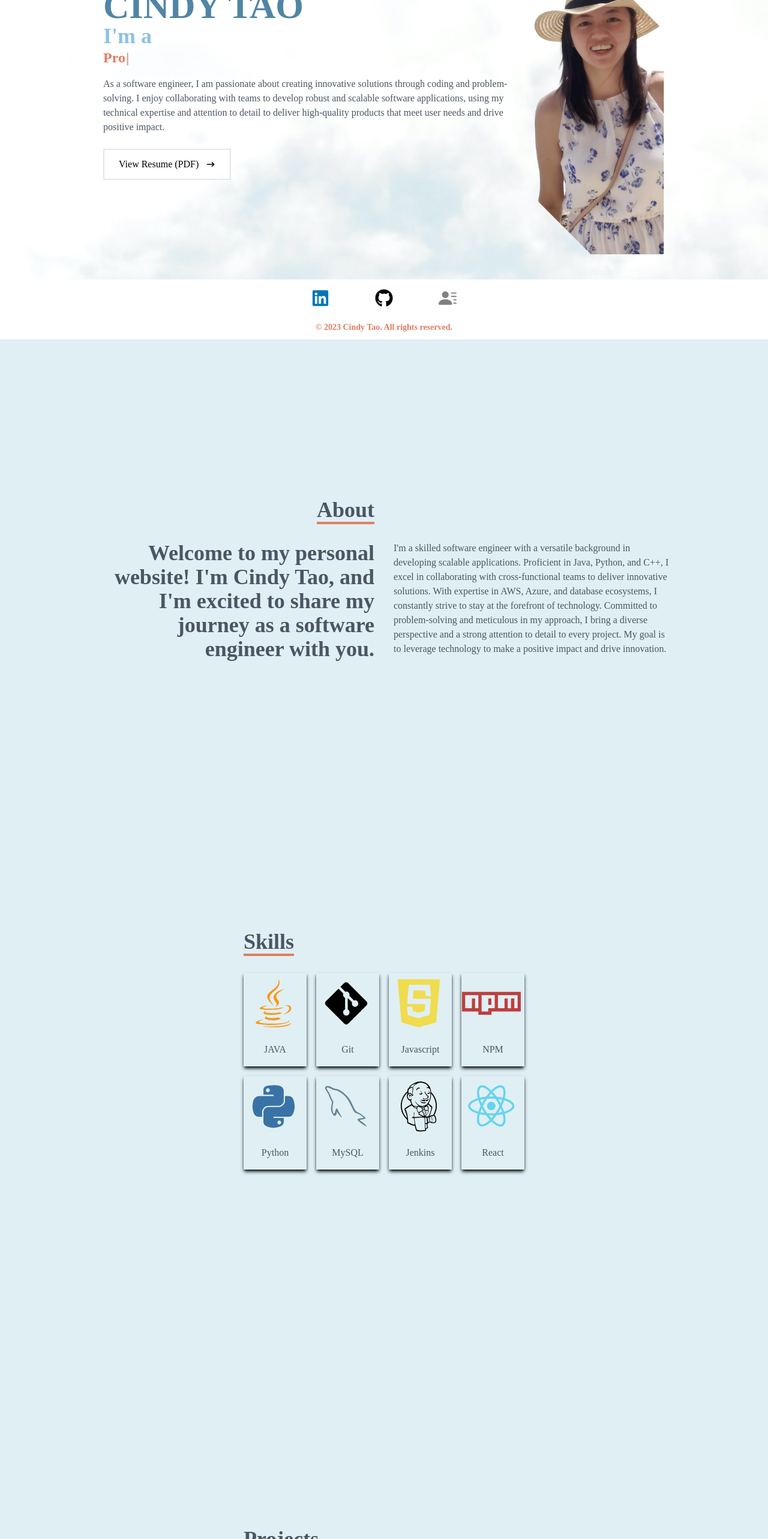
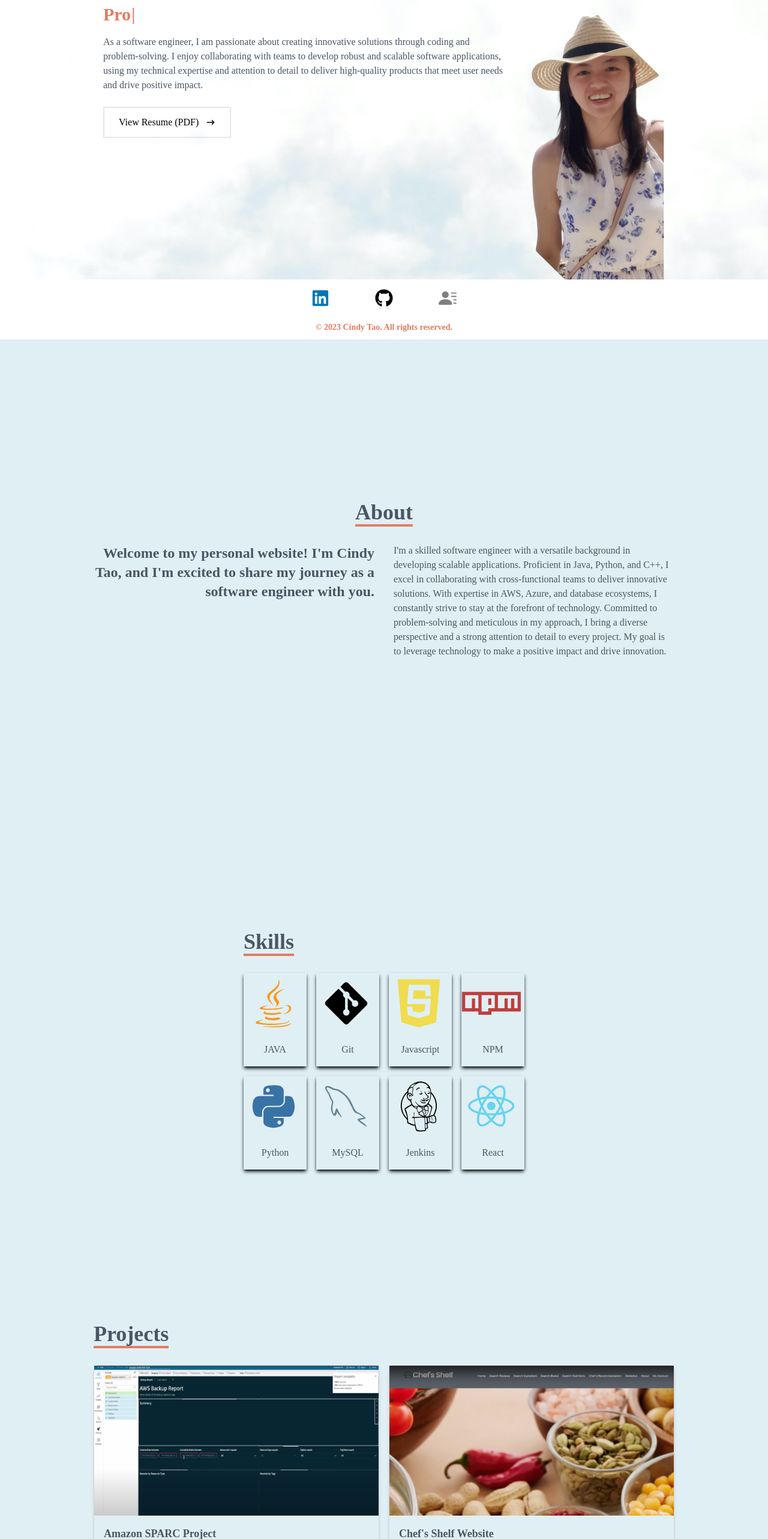
Before and after one commit to cindy8tao/web, a React (Create React App) app: page / in a window 1280 px wide. Shown: the part 234-2800 px from the top of the page at 60% size. Built offline with nearby package versions, Linux system fonts and the light colour scheme.

Commit message:
Fix style for mobile

```diff
--- a/src/css/index.css
+++ b/src/css/index.css
@@ -41,3 +41,8 @@
     position: relative;
     z-index: 10;
 }
+
+.project-image {
+    width: 100%;
+    height: 250px;
+}
--- a/src/pages/About.jsx
+++ b/src/pages/About.jsx
@@ -4,28 +4,19 @@ const About = () => {
   return (
     <div name='about' className='w-full h-screen bg-[#e0eff4] text-gray-600'>
       <div className='flex flex-col justify-center items-center w-full h-full'>
-        <div className='max-w-[1000px] w-full grid grid-cols-2 gap-8'>
-          <div className='sm:text-right pb-8 pl-4'>
-            <p className='text-4xl font-bold inline border-b-4 border-[#E27D60]'>
-              About
-            </p>
+        <div className='max-w-[1000px] w-full px-4'>
+          <div className='text-4xl font-bold text-gray-600 text-center mb-8'>
+            <span className='border-b-4 border-[#E27D60]'>About</span>
           </div>
-          <div></div>
-        </div>
-        <div className='max-w-[1000px] w-full grid sm:grid-cols-2 gap-8 px-4'>
-          <div className='sm:text-right text-4xl font-bold'>
-            <p>
-              Welcome to my personal website! I'm Cindy Tao, and
-              I'm excited to share my journey as a software engineer with you.</p>
-          </div>
-          <div>
-            <p>
-              I'm a skilled software engineer with a versatile background in developing scalable applications.
-              Proficient in Java, Python, and C++, I excel in collaborating with cross-functional teams to
-              deliver innovative solutions. With expertise in AWS, Azure, and database ecosystems, I constantly
-              strive to stay at the forefront of technology. Committed to problem-solving and meticulous in my
-              approach, I bring a diverse perspective and a strong attention to detail to every project. My goal
-              is to leverage technology to make a positive impact and drive innovation.</p>
+          <div className='grid grid-cols-1 sm:grid-cols-2 gap-8'>
+            <div className='sm:text-right'>
+              <p className='text-2xl font-bold'>Welcome to my personal website! I'm Cindy Tao, and I'm excited to share my journey as a software engineer with you.</p>
+            </div>
+            <div>
+              <p>
+                I'm a skilled software engineer with a versatile background in developing scalable applications. Proficient in Java, Python, and C++, I excel in collaborating with cross-functional teams to deliver innovative solutions. With expertise in AWS, Azure, and database ecosystems, I constantly strive to stay at the forefront of technology. Committed to problem-solving and meticulous in my approach, I bring a diverse perspective and a strong attention to detail to every project. My goal is to leverage technology to make a positive impact and drive innovation.
+              </p>
+            </div>
           </div>
         </div>
       </div>
--- a/src/pages/HomePage.jsx
+++ b/src/pages/HomePage.jsx
@@ -10,14 +10,18 @@ const HomePage = () => {
       {/* Container */}
       <div className='max-w-[1000px] mx-auto px-8 flex flex-col justify-center h-full relative'>
         <div className='z-10'>
-          <h1 className='text-2xl text-gray-600 mt-10'>Hi there, my name is</h1>
+          <h1 className='text-2xl text-gray-600 mt-10 sm:text-4xl'>
+            Hi there, my name is
+          </h1>
           <h1 className='text-4xl sm:text-6xl font-bold text-[#5085A5]'>
             CINDY TAO
           </h1>
-          <h2 className='text-4xl sm:text-4xl font-bold text-[#8FC1E3]'>
+          <h2 className='text-3xl sm:text-4xl font-bold text-[#8FC1E3]'>
             I'm a
           </h2>
-          <h2 className='text-2xl sm:text-2xl font-bold text-[#E27D60]'>
+          <div className='flex flex-col sm:flex-row'>
+            <div className='flex-1'>
+              <h2 className='text-2xl sm:text-3xl font-bold text-[#E27D60]'>
                 <Typewriter
                   options={{
                     strings: ['Software Engineer', 'Problem Solver', 'Analytical Thinker', 'Team Player'],
@@ -26,12 +30,11 @@ const HomePage = () => {
                   }}
                 />
               </h2>
-          <div className='flex'>
-            <div>
               <p className='text-gray-600 py-4 max-w-[700px]'>
                 As a software engineer, I am passionate about creating innovative solutions through coding and problem-solving. I enjoy collaborating with teams to develop robust and scalable software applications, using my technical expertise and attention to detail to deliver high-quality products that meet user needs and drive positive impact.
               </p>
-              <button className="text-black group border-2 px-6 py-3 my-2 flex items-center hover:bg-[#E27D60] hover:border-[#E27D60]">
+              <div className="flex flex-col sm:flex-row items-start sm:items-center">
+                <button className="text-black group border-2 px-6 py-3 my-2 sm:mr-3 flex items-center hover:bg-[#E27D60] hover:border-[#E27D60]">
                   <a href={CindyResume2023} target="_blank" rel="noopener noreferrer">
                     View Resume (PDF)
                   </a>
@@ -40,7 +43,8 @@ const HomePage = () => {
                   </span>
                 </button>
               </div>
-            <img src={self1} alt='Self 1' className='ml-4 w-[250px] h-[500px] mt-[-20%]' />
+            </div>
+            <img src={self1} alt='Self 1' className='ml-4 w-[250px] h-[500px]' />
           </div>
         </div>
       </div>
--- a/src/pages/Projects.jsx
+++ b/src/pages/Projects.jsx
@@ -1,17 +1,75 @@
 import React from 'react';
+import { Card, Button } from 'antd';
+import { FaGithub, FaSistrix } from 'react-icons/fa';
+import proj1 from '../images/proj1.png';
+import proj2 from '../images/proj2.png';
 
 const Projects = () => {
+  // Sample project data
+  const projects = [
+    {
+      id: 1,
+      name: 'Amazon SPARC Project',
+      description: 'I collaborated with an Amazon mentor and three peers to develop an automation solution. The solution creates daily, aggregated, cross-account, multi-Region AWS Backup and Cost reports for resources with user-defined tags. To build this automation, we utilized various services in Amazon Web Services (AWS) and the AWS Software Development Kit (SDK). Additionally, we designed a comprehensive AWS architecture diagram with two stacks to effectively communicate the application\'s design, deployment, and topology.',
+      image: proj1,
+      demoLink: 'https://www.youtube.com/watch?v=d-c4Zk0G-mY&ab_channel=CindyTao',
+      githubLink: 'https://github.com/cindy8tao/AWSQuicksightDashbboard',
+    },
+    {
+      id: 2,
+      name: 'Chef\'s Shelf Website',
+      description: 'Our interactive food recipe website is inspired by popular platforms like Food.com. It features a grid-style layout and advanced search functionalities for users to explore recipes by keywords, ingredients, and nutrition. By integrating nine food recipe datasets, including recipe details, nutrition information, user ratings, and images, we provide a comprehensive recipe database. Users can create accounts, save their favorite recipes, and enjoy a seamless browsing experience. With optimized queries and a user-friendly interface, our website helps users find delicious recipes that meet their specific needs and preferences.',
+      image: proj2,
+      demoLink: 'https://www.youtube.com/watch?v=dNsTBXaz1tE&ab_channel=CindyTao',
+      githubLink: 'https://github.com/cindy8tao/CIS550',
+    },
+    // Add more projects as needed
+  ];
+
   return (
     <div name='projects' className='w-full h-screen bg-[#e0eff4] text-gray-600'>
       {/* Container */}
-      <div className='max-w-[500px] mx-auto p-4 flex flex-col justify-center w-full h-full'>
+      <div className='max-w-[1000px] mx-auto p-4 flex flex-col justify-center w-full h-full'>
         <div>
-          <p className='text-4xl font-bold inline border-b-4 border-[#E27D60] '>Projects</p>
+          <p className='text-4xl font-bold inline border-b-4 border-[#E27D60]'>Projects</p>
         </div>
-
-
-
-
+        <div className='grid grid-cols-2 gap-4 mt-8'>
+          {projects.map((project) => (
+            <Card
+              key={project.id}
+              cover={<img alt={project.name} src={project.image} className='project-image' />}
+              className='border border-gray-300 rounded-lg shadow-md'
+              bodyStyle={{ height: '400px' }}
+            >
+              <div className='flex flex-col justify-between h-full p-4'>
+                <div>
+                  <h2 className='text-lg font-bold mb-4'>{project.name}</h2>
+                  <p className='overflow-hidden text-ellipsis'>{project.description}</p>
+                </div>
+                <div className='flex justify-end'>
+                  <Button
+                    href={project.demoLink}
+                    target='_blank'
+                    className='mr-2 text-black group border-2 px-6 py-3 flex items-center justify-center w-[50%] rounded-full hover:bg-[#E27D60] hover:border-[#E27D60]'
+                    type='primary'
+                    icon={<FaSistrix size={30} color='black' />}
+                  >
+                    Demo
+                  </Button>
+                  <Button
+                    href={project.githubLink}
+                    target='_blank'
+                    className='text-black group border-2 px-6 py-3 flex items-center justify-center w-[50%] rounded-full hover:bg-[#E27D60] hover:border-[#E27D60]'
+                    type='primary'
+                    icon={<FaGithub size={30} color='black' />}
+                  >
+                    GitHub
+                  </Button>
+                </div>
+              </div>
+            </Card>
+          ))}
+        </div>
       </div>
     </div>
   );
```
Also changed, not shown: src/images/proj1.png (added), src/images/proj2.png (added). Lines whose indentation alone changed are shown as unchanged.
